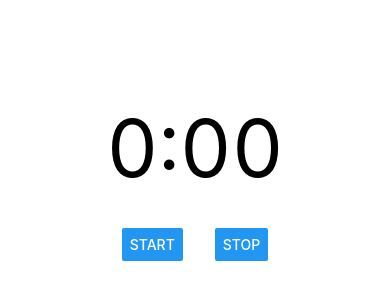
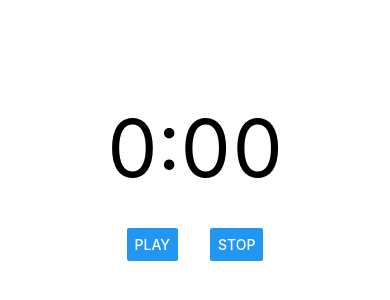
Before and after one commit to rgommezz/timer-live-activity, a React Native app: screen / in a window 390 px wide. Shown: the part 258-558 px from the top of the page. Built offline with nearby package versions, Linux system fonts and the light colour scheme.

Commit message:
chore: button label

```diff
--- a/src/App.tsx
+++ b/src/App.tsx
@@ -20,7 +20,7 @@ function App(): React.JSX.Element {
         }}>
         <View style={{marginRight: 32}}>
           <Button
-            title={isPlaying ? 'Pause' : 'Start'}
+            title={isPlaying ? 'Pause' : 'Play'}
             onPress={isPlaying ? pause : play}
           />
         </View>
```
